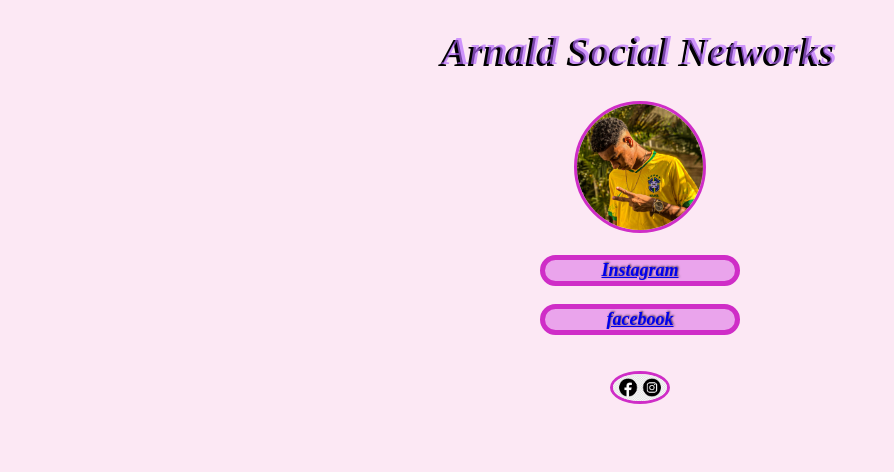
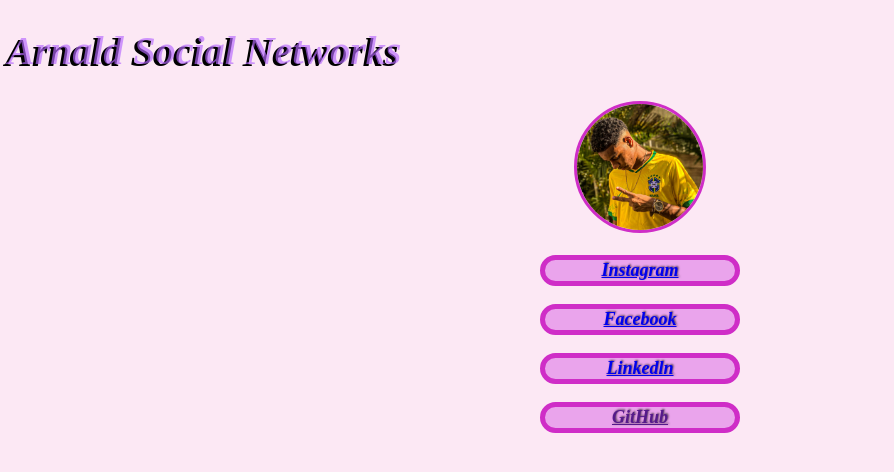
Before and after one commit to ArnaldWeslen05/SocialNewtworks, a plain HTML site: page index.html in a window 1280 px wide. Shown: the whole page, without its empty margins (0-894 px from the left). Drawn offline with Linux system fonts and the light colour scheme; a web font is replaced by a local one.

Commit message:
Update index.html

```diff
--- a/index.html
+++ b/index.html
@@ -13,24 +13,28 @@
 </head>
 <body>
     <div id="title">
-        <h1><center>Arnald Social Networks </center></h1>
+        <h1>Arnald Social Networks </h1>
     </div>
-<nav>
+
     <div class="img">
    <center><img src="./ACRW6872.JPG" alt=" mundo"  ></center>
    </div> <br>
-   <div class="link"><a href="https://www.instagram.com/arnald_weslen05/?next=%2F" target="_blank">
+   <nav>
+<div class="link" id="click" ><a href="https://www.instagram.com/arnald_weslen05/?next=%2F" target="_blank">
     <strong>Instagram </strong>
    </a></div> <br>
-   <div class="link"><a href="https://www.facebook.com/arnald.weslen" target="_blank">
-    <strong>facebook</strong>
-   </a></div>
+<div class="link" id="click"><a href="https://www.facebook.com/arnald.weslen" target="_blank">
+    <strong>Facebook</strong>
+   </a></div> <br>
+<div class="link" id="click"><a href="https://www.linkedin.com/in/arnald-weslen-826115267/" target="_blank">
+    <strong>Linkedln</strong>
+   </a></div> <br>
+<div class="link" id="click"><a  href="" target="_blank">
+    <strong>GitHub</strong>
+</a></div>
+
 </nav>
     <br> <br>
-   <div id="logo">
-    <img src="./download (1).png" alt="" >
-
-   </div>
 
 </body>
 </html>
```
